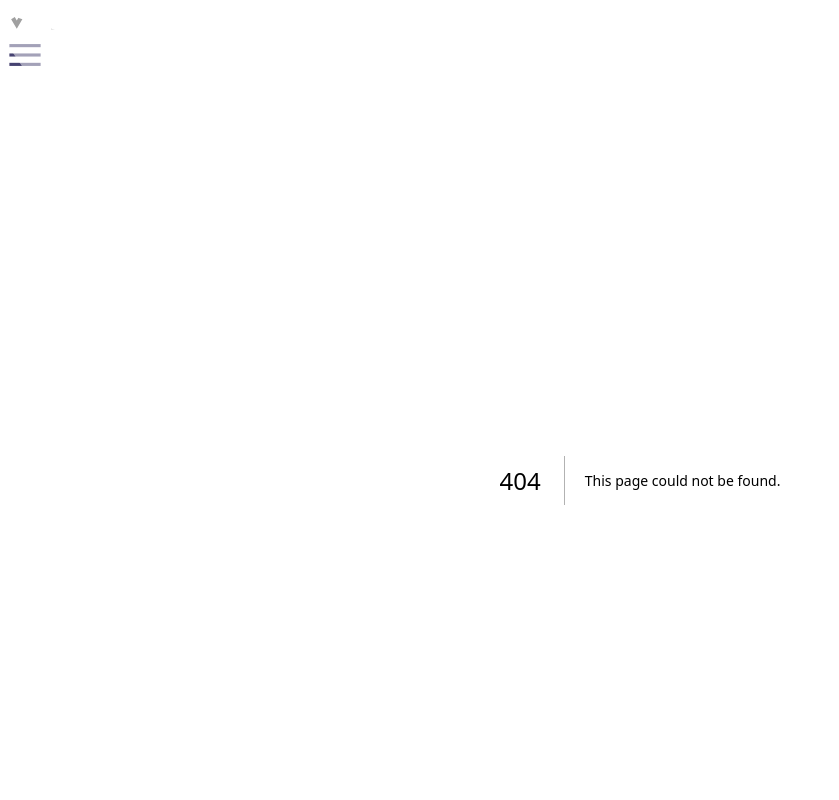
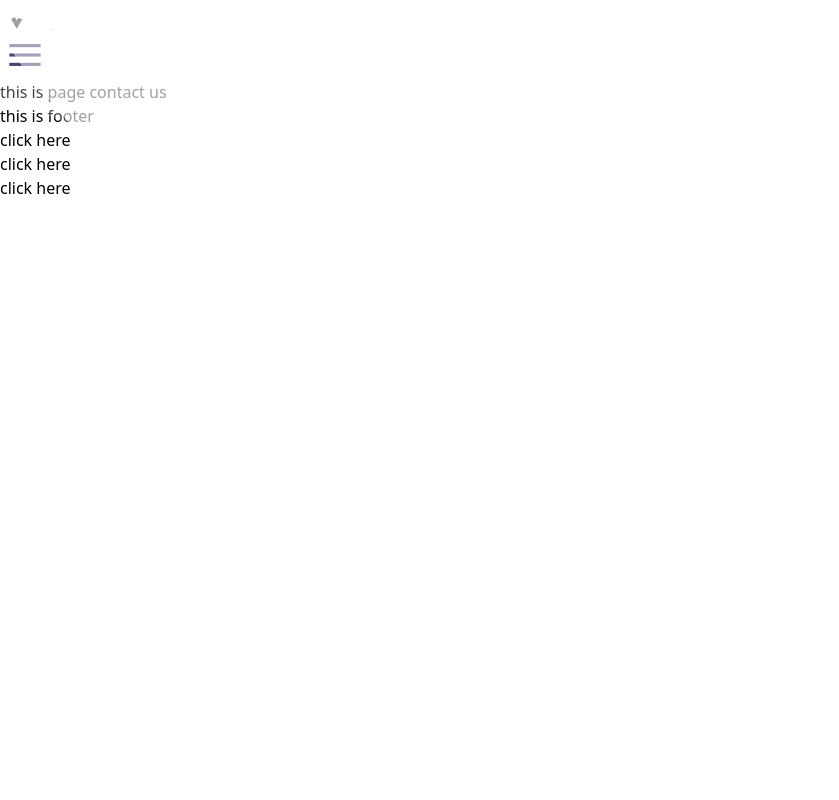
Before and after one commit to omidfarhangnia/Cyber_E_Commerce, a Next.js app: page /contact-us in a window 1280 px wide. Before the commit this address had no page. Shown: the top 800 px of the page, without its empty margins (0-839 px from the left). Built offline with nearby package versions, Linux system fonts and the light colour scheme.

Commit message:
adding pages

```diff
--- /dev/null
+++ b/src/app/about/page.js
@@ -0,0 +1,3 @@
+export default function Page() {
+  return <div>this is page about</div>;
+}
--- /dev/null
+++ b/src/app/blog/page.js
@@ -0,0 +1,3 @@
+export default function Page() {
+  return <div>this is page blog</div>;
+}
--- /dev/null
+++ b/src/app/contact-us/page.js
@@ -0,0 +1,3 @@
+export default function Page() {
+  return <div>this is page contact us</div>;
+}
```
